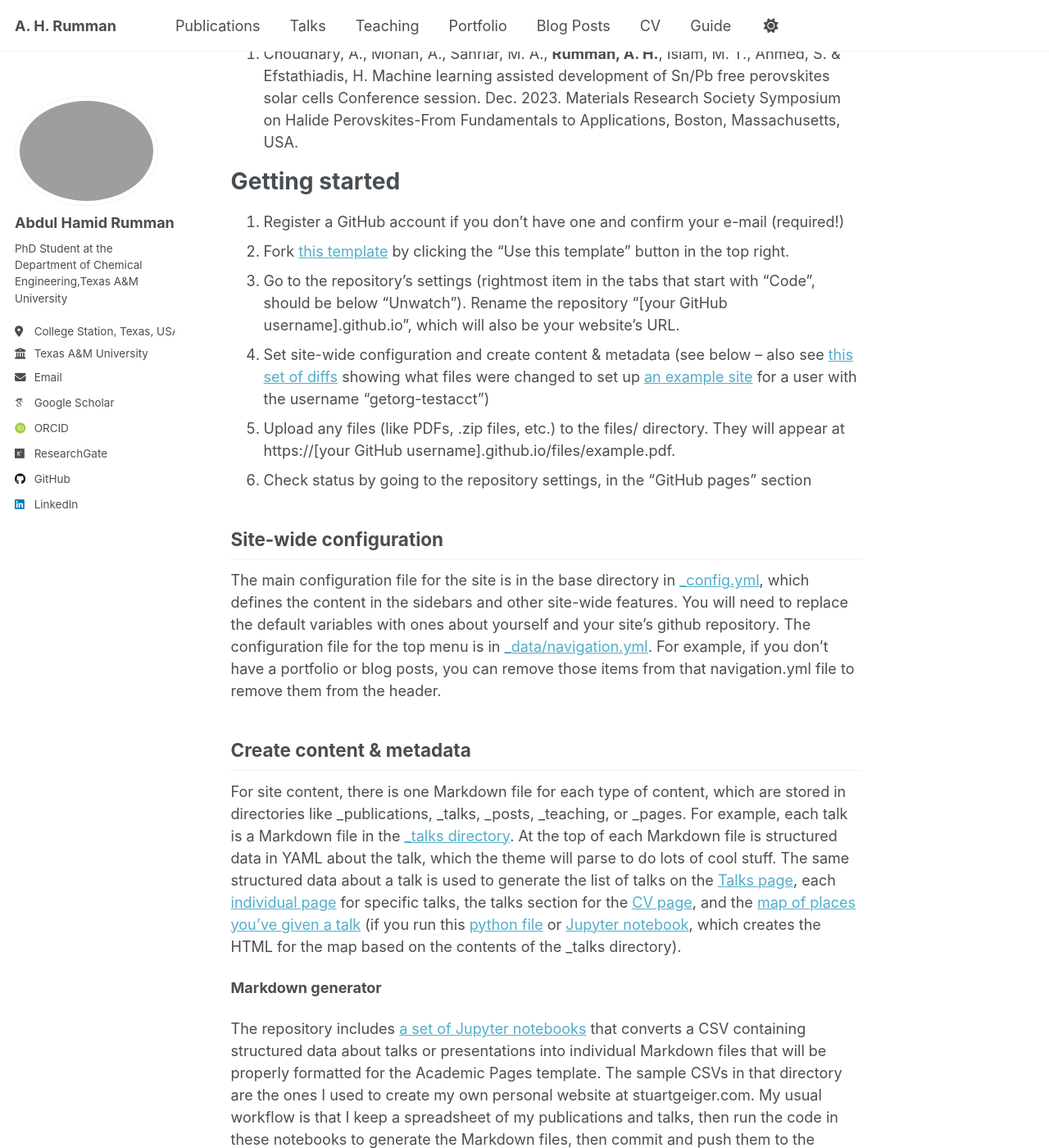
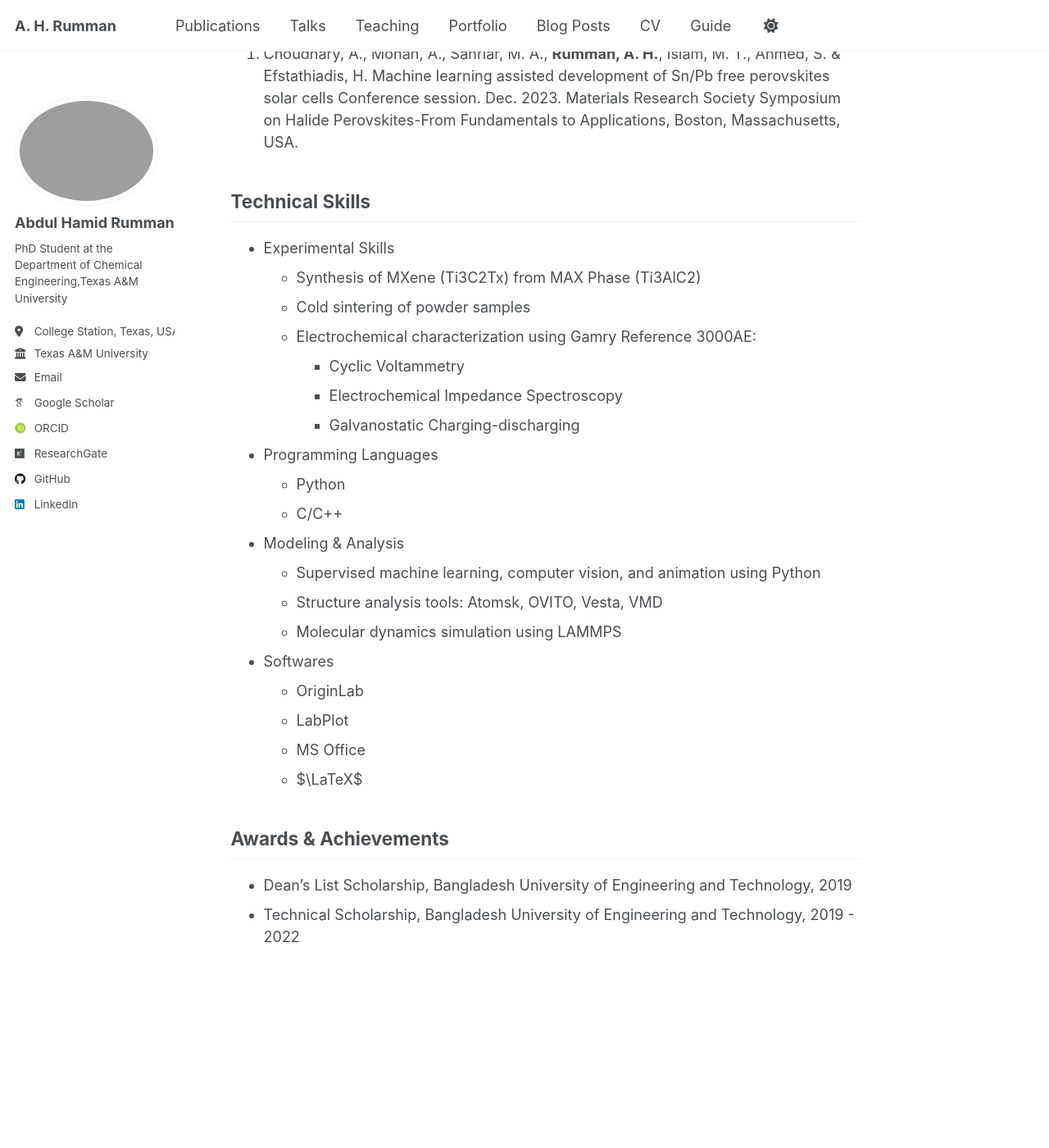
Before and after one commit to AbdulHamidRumman/abdulhamidrumman.github.io, a Jekyll site: the page built from _pages/about.md, in a window 1280 px wide and 1400 px high, scrolled down 1970 px. Shown: the whole window at 82% size. Built offline with Jekyll 4.4.1, drawn with Linux system fonts in a browser that asks for light colours; some web fonts are replaced; a script that is not in the unit is left out; some of the changed text lies outside the part shown.

Commit message:
Update about.md

```diff
--- a/_pages/about.md
+++ b/_pages/about.md
@@ -48,35 +48,29 @@ Publications
 ### Conference Presentation
 1. Choudhary, A., Mohan, A., Sahriar, M. A., **Rumman, A. H.**, Islam, M. T., Ahmed, S. & Efstathiadis, H. Machine learning assisted development of Sn/Pb free perovskites solar cells Conference session. Dec. 2023. Materials Research Society Symposium on Halide Perovskites-From Fundamentals to Applications, Boston, Massachusetts, USA.
 
-Getting started
-======
-1. Register a GitHub account if you don't have one and confirm your e-mail (required!)
-1. Fork [this template](https://github.com/academicpages/academicpages.github.io) by clicking the "Use this template" button in the top right.
-1. Go to the repository's settings (rightmost item in the tabs that start with "Code", should be below "Unwatch"). Rename the repository "[your GitHub username].github.io", which will also be your website's URL.
-1. Set site-wide configuration and create content & metadata (see below -- also see [this set of diffs](http://archive.is/3TPas) showing what files were changed to set up [an example site](https://getorg-testacct.github.io) for a user with the username "getorg-testacct")
-1. Upload any files (like PDFs, .zip files, etc.) to the files/ directory. They will appear at https://[your GitHub username].github.io/files/example.pdf.
-1. Check status by going to the repository settings, in the "GitHub pages" section
+Technical Skills
+------
+* Experimental Skills
+  * Synthesis of MXene (Ti3C2Tx) from MAX Phase (Ti3AlC2)
+  * Cold sintering of powder samples
+  * Electrochemical characterization using Gamry Reference 3000AE:
+    * Cyclic Voltammetry
+    * Electrochemical Impedance Spectroscopy
+    * Galvanostatic Charging-discharging
+* Programming Languages
+  * Python
+  * C/C++
+* Modeling & Analysis
+  * Supervised machine learning, computer vision, and animation using Python
+  * Structure analysis tools: Atomsk, OVITO, Vesta, VMD
+  * Molecular dynamics simulation using LAMMPS
+* Softwares
+  * OriginLab
+  * LabPlot
+  * MS Office
+  * $\LaTeX$
 
-Site-wide configuration
+Awards & Achievements
 ------
-The main configuration file for the site is in the base directory in [_config.yml](https://github.com/academicpages/academicpages.github.io/blob/master/_config.yml), which defines the content in the sidebars and other site-wide features. You will need to replace the default variables with ones about yourself and your site's github repository. The configuration file for the top menu is in [_data/navigation.yml](https://github.com/academicpages/academicpages.github.io/blob/master/_data/navigation.yml). For example, if you don't have a portfolio or blog posts, you can remove those items from that navigation.yml file to remove them from the header.
-
-Create content & metadata
-------
-For site content, there is one Markdown file for each type of content, which are stored in directories like _publications, _talks, _posts, _teaching, or _pages. For example, each talk is a Markdown file in the [_talks directory](https://github.com/academicpages/academicpages.github.io/tree/master/_talks). At the top of each Markdown file is structured data in YAML about the talk, which the theme will parse to do lots of cool stuff. The same structured data about a talk is used to generate the list of talks on the [Talks page](https://academicpages.github.io/talks), each [individual page](https://academicpages.github.io/talks/2012-03-01-talk-1) for specific talks, the talks section for the [CV page](https://academicpages.github.io/cv), and the [map of places you've given a talk](https://academicpages.github.io/talkmap.html) (if you run this [python file](https://github.com/academicpages/academicpages.github.io/blob/master/talkmap.py) or [Jupyter notebook](https://github.com/academicpages/academicpages.github.io/blob/master/talkmap.ipynb), which creates the HTML for the map based on the contents of the _talks directory).
-
-**Markdown generator**
-
-The repository includes [a set of Jupyter notebooks](https://github.com/academicpages/academicpages.github.io/tree/master/markdown_generator
-) that converts a CSV containing structured data about talks or presentations into individual Markdown files that will be properly formatted for the Academic Pages template. The sample CSVs in that directory are the ones I used to create my own personal website at stuartgeiger.com. My usual workflow is that I keep a spreadsheet of my publications and talks, then run the code in these notebooks to generate the Markdown files, then commit and push them to the GitHub repository.
-
-How to edit your site's GitHub repository
-------
-Many people use a git client to create files on their local computer and then push them to GitHub's servers. If you are not familiar with git, you can directly edit these configuration and Markdown files directly in the github.com interface. Navigate to a file (like [this one](https://github.com/academicpages/academicpages.github.io/blob/master/_talks/2012-03-01-talk-1.md) and click the pencil icon in the top right of the content preview (to the right of the "Raw | Blame | History" buttons). You can delete a file by clicking the trashcan icon to the right of the pencil icon. You can also create new files or upload files by navigating to a directory and clicking the "Create new file" or "Upload files" buttons.
-
-Example: editing a Markdown file for a talk
-![Editing a Markdown file for a talk](/images/editing-talk.png)
-
-For more info
-------
-More info about configuring Academic Pages can be found in [the guide](https://academicpages.github.io/markdown/), the [growing wiki](https://github.com/academicpages/academicpages.github.io/wiki), and you can always [ask a question on GitHub](https://github.com/academicpages/academicpages.github.io/discussions). The [guides for the Minimal Mistakes theme](https://mmistakes.github.io/minimal-mistakes/docs/configuration/) (which this theme was forked from) might also be helpful.
+* Dean's List Scholarship, Bangladesh University of Engineering and Technology, 2019
+* Technical Scholarship, Bangladesh University of Engineering and Technology, 2019 - 2022
```
